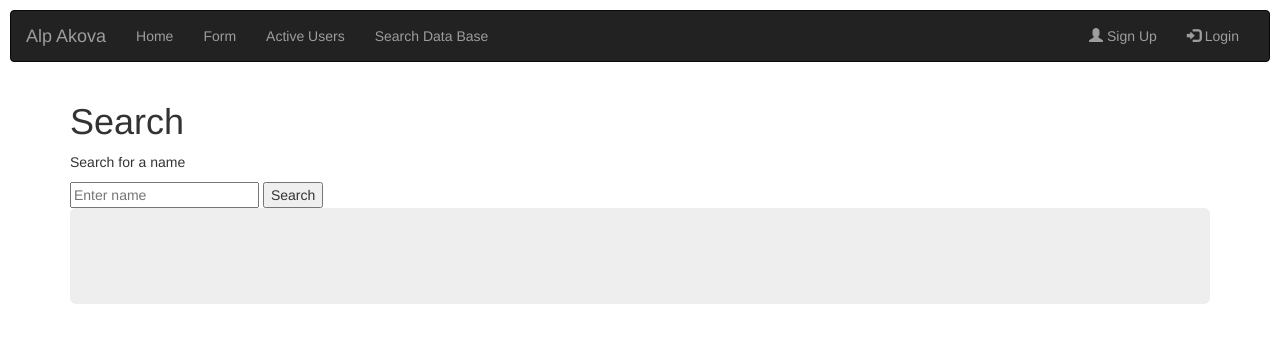
After one commit to akovalp/simpleproject, a Flask app: page /buttons in a window 1280 px wide. The commit adds this page. Shown: the top 343 px of the page. Run offline with Flask 2, Linux system fonts and the light colour scheme; some libraries are stand-ins or nearby versions.

Commit message:
database search page

```diff
--- a/app.py
+++ b/app.py
@@ -1,9 +1,11 @@
 from flask import Flask, render_template, request, redirect, url_for
 from flask_sqlalchemy import SQLAlchemy
+
 
 app = Flask(__name__)
 app.config['SQLALCHEMY_DATABASE_URI'] = 'sqlite:///user.db'
 db = SQLAlchemy(app)
+
 
 class User(db.Model):
     __tablename__ = 'Users'
@@ -11,8 +13,8 @@ class User(db.Model):
     name = db.Column(db.String(50), nullable=False)
     surname = db.Column(db.String(50), nullable=False)
     birthday = db.Column(db.String(50), nullable=False)
-    email = db.Column(db.String(50), nullable=False , unique=True)
-    password = db.Column(db.String(50), nullable=False , unique=True)
+    email = db.Column(db.String(50), nullable=False,)
+    password = db.Column(db.String(50), nullable=False,)
 
     def __init__(self, name, surname, birthday, email, password):
         self.name = name
@@ -33,8 +35,7 @@ def index():
     return render_template('index.html')
 
 
-
-@app.route('/page', methods=['GET','POST'])
+@app.route('/page', methods=['GET', 'POST'])
 def page():
     if request.method == 'POST':
         name = request.form['name']
@@ -42,15 +43,16 @@ def page():
         birthday = request.form['birthday']
         email = request.form['email']
         password = request.form['password']
-        new_user = User(name=name, surname=surname, birthday=birthday, email=email , password=password)
+        new_user = User(name=name, surname=surname,
+                        birthday=birthday, email=email, password=password)
         db.session.add(new_user)
         db.session.commit()
-        return render_template('thankyou.html', name=name, surname=surname, birthday=birthday, email=email , password=password)
+        return render_template('thankyou.html', name=name, surname=surname, birthday=birthday, email=email, password=password)
 
     return render_template('form.html')
 
-#Create a thank you page after the form is submitted with a dynamic url that shows the name of the user
-@app.route('/thankyou', methods=['GET','POST'])
+
+@app.route('/thankyou', methods=['GET', 'POST'])
 def thankyou():
     all_users = User.query.all()
 
@@ -63,12 +65,14 @@ def thankyou():
 
         return render_template('thankyou.html', name=name, surname=surname, all_users=all_users, email=email, password=password)
 
+
 @app.route('/users')
 def users():
     all_users = User.query.all()
     return render_template('userlists.html', all_users=all_users)
 
-@app.route('/login', methods=['GET','POST'])
+
+@app.route('/login', methods=['GET', 'POST'])
 def login():
 
     if request.method == 'POST':
@@ -83,5 +87,58 @@ def login():
     return render_template('login.html')
 
 
+@app.route('/buttons', methods=['GET', 'POST'])
+def buttons():
+    name = request.form.get('name')
+    if name:
+        query = db.session.query(User)
+        query = query.filter(User.name.like('%' + name + '%'))
+        users = query.all()
+        html = ''
+        for user in users:
+            query = db.session.query(User)
+            query = query.filter(User.name.like('%' + name + '%'))
+            users = query.all()
+            html = ''
+            html += '<table class="table">'
+            html += '<tr>'
+            html += '<th>ID</th>'
+            html += '<th>Name</th>'
+            html += '<th>Surname</th>'
+            html += '<th>Birthday</th>'
+            html += '<th>Email</th>'
+            html += '<th>Password</th>'
+            html += '</tr>'
+        for user in users:
+            html += '<tr>'
+            html += '<td>' + str(user.id) + '</td>'
+            html += '<td>' + user.name + '</td>'
+            html += '<td>' + user.surname + '</td>'
+            html += '<td>' + user.birthday + '</td>'
+            html += '<td>' + user.email + '</td>'
+            html += '<td>' + user.password + '</td>'
+            html += '<td>'
+            html += '<a href="/delete/' + str(user.id) + '" class="btn btn-danger">Delete</a>'
+            html += '</td>'
+            html += '</tr>'
+        html += '</table>'
+        return html
+
+    return render_template('buttons.html')
+
+
+@app.route('/delete/<int:id>')
+def delete(id):
+  user = User.query.get(id)
+  db.session.delete(user)
+  db.session.commit()
+  return redirect('/buttons')
+
+
+
+
+
+
+
 if __name__ == '__main__':
     app.run(debug=True)
--- a/fake_user_creation.py
+++ b/fake_user_creation.py
@@ -6,7 +6,7 @@ from app import db, User
 from faker import Faker
 
 fake = Faker()
-for i in range(100):
+for i in range(500):
     new_user = User(name=fake.name(), surname=fake.name(), birthday=fake.date(), email=fake.email(), password=fake.password())
     db.session.add(new_user)
     db.session.commit()
--- a/templates/base.html
+++ b/templates/base.html
@@ -11,6 +11,7 @@
     />
     <script src="https://ajax.googleapis.com/ajax/libs/jquery/3.6.1/jquery.min.js"></script>
     <script src="https://maxcdn.bootstrapcdn.com/bootstrap/3.4.1/js/bootstrap.min.js"></script>
+
   </head>
   <body>
     <style>
@@ -19,19 +20,31 @@
       }
     </style>
 
-    <nav class="navbar navbar-default">
+    <nav class="navbar navbar-inverse">
       <div class="container-fluid">
+        <div class="navbar-header">
+          <button type="button" class="navbar-toggle" data-toggle="collapse" data-target="#myNavbar">
+            <span class="icon-bar"></span>
+            <span class="icon-bar"></span>
+            <span class="icon-bar"></span>
+          </button>
+          <a class="navbar-brand" href="#">Alp Akova</a>
+        </div>
+        <div class="collapse navbar-collapse" id="myNavbar">
           <ul class="nav navbar-nav">
-          <li class="active"><a href="{{url_for('index')}}">Home</a></li>
+            <li><a href="{{url_for('index')}}">Home</a></li>
             <li><a href="{{url_for('page')}}">Form</a></li>
             <li><a href="{{url_for('users')}}">Active Users</a></li>
+            <li><a href="{{url_for('buttons')}}">Search Data Base</a></li>
           </ul>
           <ul class="nav navbar-nav navbar-right">
             <li><a href="{{url_for('page')}}"><span class="glyphicon glyphicon-user"></span> Sign Up</a></li>
             <li><a href="{{url_for('login')}}"><span class="glyphicon glyphicon-log-in"></span> Login</a></li>
           </ul>
         </div>
+      </div>
     </nav>
+
     {%block content%} {%endblock%}
   </body>
 </html>
--- /dev/null
+++ b/templates/buttons.html
@@ -0,0 +1,37 @@
+{%extends 'base.html'%} {%block content%}
+
+  <body>
+    <div class="container">
+      <h1>Search</h1>
+      <p>Search for a name</p>
+
+    <form id="search-form">
+        <input type="text" id="name" name="name" placeholder="Enter name">
+
+        <button type="submit">Search</button>
+      </form>
+    <div id="search-results" class="jumbotron">
+
+    </div>
+
+    <script src="https://code.jquery.com/jquery-3.6.0.min.js"></script>
+<script>
+  $(document).ready(function() {
+    $('#search-form').submit(function(e) {
+      e.preventDefault();
+      var name = $('#name').val();
+      $.ajax({
+        type: 'POST',
+        url: '/buttons',
+        data: {name: name},
+        success: function(data) {
+          $('#search-results').html(data);
+        }
+      });
+    });
+  });
+</script>
+
+
+
+{%endblock%}
```
Also changed, not shown: user.db. Lines whose indentation alone changed are shown as unchanged.
